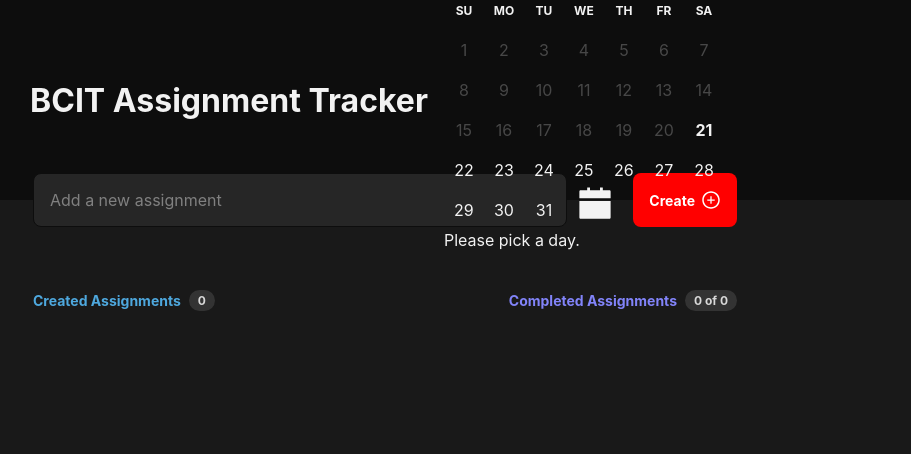
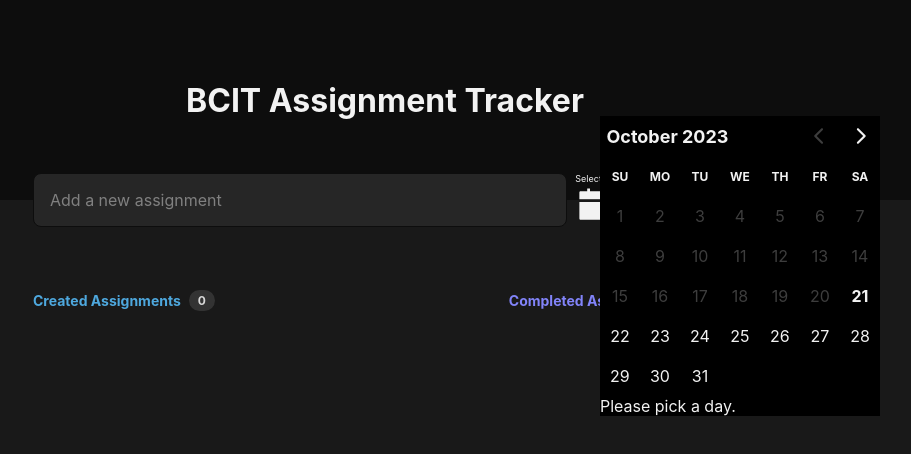
Before and after one commit to a17876/React-Assignment_Checker, a React (Vite) app: page / in a window 1280 px wide. Both pictures are taken after a click on the icon 850 px from the left and 203 px from the top of the page. Shown: the top 454 px of the page, without its empty margins (255-1166 px from the left). Built offline with nearby package versions, Linux system fonts and the light colour scheme.

Commit message:
add selected date on the top of the calendar icon

```diff
--- /dev/null
+++ b/src/components/Calendar/calendar.module.css
@@ -0,0 +1,5 @@
+.dayPickerContainer{
+  position: absolute;
+  z-index: 1;
+  background: black;
+}
--- a/src/components/Calendar/index.tsx
+++ b/src/components/Calendar/index.tsx
@@ -1,6 +1,7 @@
 import { DayPicker } from "react-day-picker";
 import { format, differenceInDays,startOfDay  } from "date-fns";
 import "react-day-picker/dist/style.css";
+import styles from "./calendar.module.css";
 
 type SelectSingleEventHandler = (date: Date | undefined) => void;
 
@@ -10,7 +11,9 @@ export default function Calendar({
   dueDate,
   setDueDate,
   isCalendarClicked,
-  setIsCalendarClicked
+  setIsCalendarClicked,
+  showDate,
+  setShowDate
 }: {
   selected: Date | undefined;
   setSelected: React.Dispatch<React.SetStateAction<Date | undefined>>;
@@ -18,13 +21,15 @@ export default function Calendar({
   setDueDate: React.Dispatch<React.SetStateAction<number>>;
   isCalendarClicked: boolean;
   setIsCalendarClicked: React.Dispatch<React.SetStateAction<boolean>>;
+  showDate: Date | undefined;
+  setShowDate: React.Dispatch<React.SetStateAction<Date | undefined>>;
 }) {
   let footer = <p>Please pick a day.</p>;
 
   if (selected) {
     footer = (
       <p>
-        You picked {format(selected, "PP")}. The difference is {dueDate} days.
+        You picked {format(selected, "PP")}.
       </p>
     );
   }
@@ -42,11 +47,13 @@ export default function Calendar({
       setDueDate(0);
     }
     setIsCalendarClicked(false)
+    setShowDate(selected);
   };
 
   return (
     <>
       <DayPicker
+        className={styles.dayPickerContainer}
         mode="single"
         selected={selected}
         onSelect={handleDateSelect}
--- a/src/components/Header/header.module.css
+++ b/src/components/Header/header.module.css
@@ -68,3 +68,6 @@
   font-size: 250%;
   color: #8284fa;
 }
+.dayPickerContainer{
+  position: relative;
+}
--- a/src/components/Header/index.tsx
+++ b/src/components/Header/index.tsx
@@ -29,6 +29,7 @@ export function Header({
   const [isButtonDisabled, setIsButtonDisabled] = useState(true);
   const [isCalendarClicked, setIsCalendarClicked] = useState(false);
   const [selected, setSelected] = useState<Date | undefined>();
+  const [showDate, setShowDate] = useState<Date>();
 
   const handleCalendar = () => {
     setIsCalendarClicked(!isCalendarClicked);
@@ -50,6 +51,7 @@ export function Header({
       setAssignmentList([...assignmentList, assignment]);
       setCheckedAssignment([...checkedAssignment, false]);
       setDueDateList([...dueDateList, dueDate]);
+      setShowDate(undefined);
     }
   };
 
@@ -65,7 +67,7 @@ export function Header({
           onChange={handleAssignmentChange}
         />
         <div className={styles.calendarContainer}>
-        {selected ? <p className={styles.date}>{format(selected, "MM/dd/yyyy")}</p> : <div />}
+        {showDate ? <p className={styles.date}>{format(showDate, "MM/dd/yyyy")}</p> : <p className={styles.date}>Select Date</p>}
           <AiFillCalendar
             className={isCalendarClicked ? styles.calendar : styles.calendarOff}
             onClick={handleCalendar}
@@ -79,7 +81,8 @@ export function Header({
         </button>
       </form>
 
-      {isCalendarClicked ? (
+      <div className={styles.dayPickerContainer}>
+           {isCalendarClicked ? (
         <Calendar
           selected={selected}
           setSelected={setSelected}
@@ -87,11 +90,13 @@ export function Header({
           setDueDate={setDueDate}
           isCalendarClicked={isCalendarClicked}
           setIsCalendarClicked={setIsCalendarClicked}
+          showDate={showDate}
+          setShowDate={setShowDate}
         />
       ) : (
         <div />
       )}
-
+      </div>
 
     </header>
   );
```
